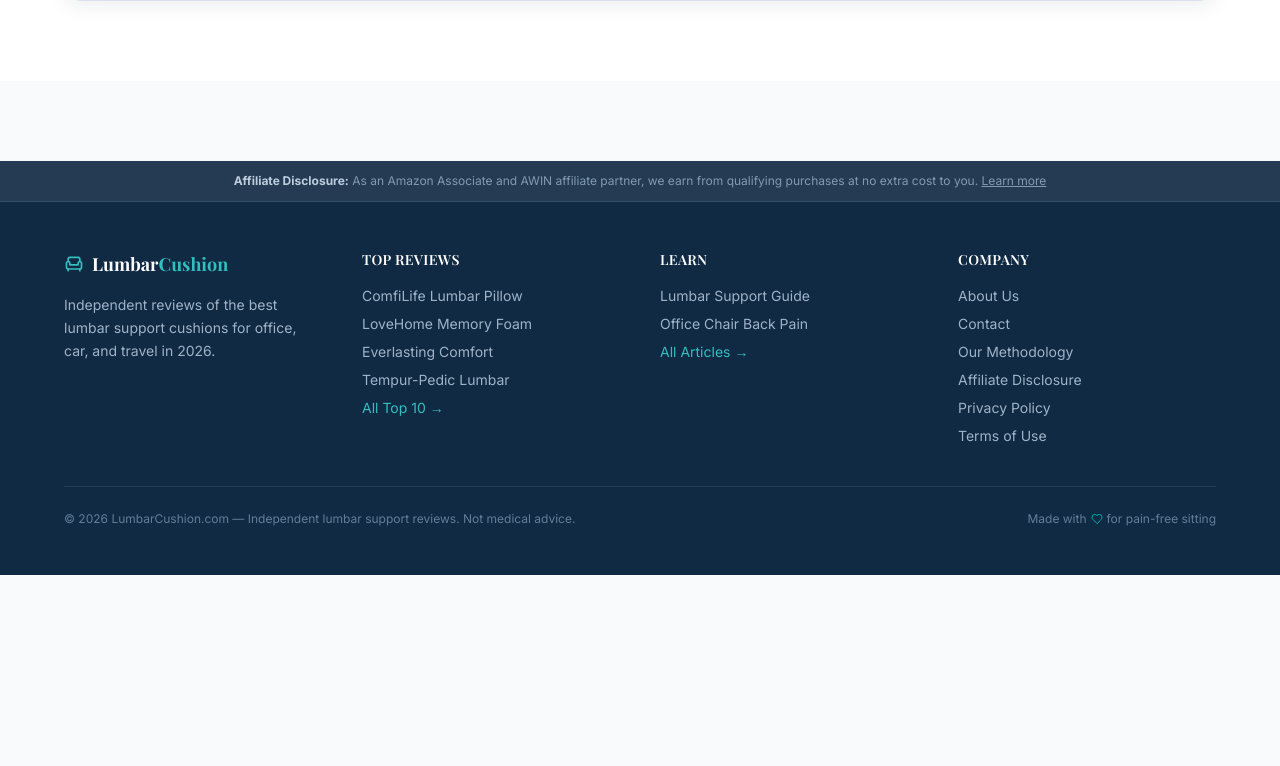
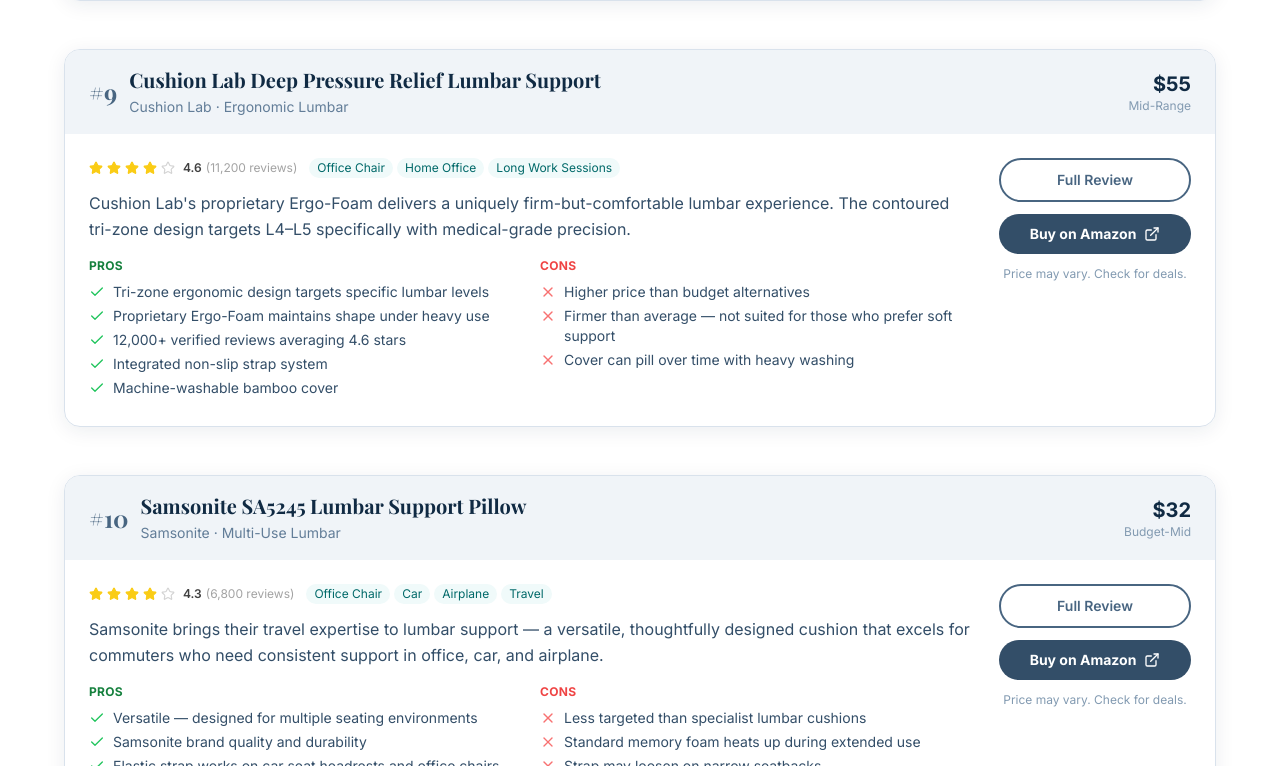
Before and after one commit to claudeemail6021-alt/lumbarcushion, a Next.js app: page /top-10 in a window 1280 px wide. Shown: the part 3834-4600 px from the top of the page. Before the commit the page ends 4409 px from the top, so only its background shows below. Built offline with nearby package versions, Linux system fonts and the light colour scheme; a web font is replaced by a local one.

Commit message:
📦 Add 2 new products: Cushion Lab + Everlasting Comfort

```diff
--- a/src/data/products.ts
+++ b/src/data/products.ts
@@ -257,6 +257,64 @@ const products: Product[] = [
     ],
     rank: 8,
   },
+  {
+    id: "9",
+    slug: "cushion-lab-deep-pressure-lumbar",
+    name: "Cushion Lab Deep Pressure Relief Lumbar Support",
+    brand: "Cushion Lab",
+    asin: "B09MKJF3BD",
+    price: "$55",
+    priceRange: "Mid-Range",
+    rating: 4.6,
+    reviewCount: 11200,
+    shortDescription: "Cushion Lab's proprietary Ergo-Foam delivers a uniquely firm-but-comfortable lumbar experience. The contoured tri-zone design targets L4–L5 specifically with medical-grade precision.",
+    cushionType: "Ergonomic Lumbar",
+    material: "Proprietary Ergo-Foam",
+    bestFor: ["Office Chair", "Home Office", "Long Work Sessions"],
+    pros: ["Tri-zone ergonomic design targets specific lumbar levels", "Proprietary Ergo-Foam maintains shape under heavy use", "12,000+ verified reviews averaging 4.6 stars", "Integrated non-slip strap system", "Machine-washable bamboo cover"],
+    cons: ["Higher price than budget alternatives", "Firmer than average — not suited for those who prefer soft support", "Cover can pill over time with heavy washing"],
+    featureBreakdown: {
+      "Tri-Zone Ergo Design": "Three distinct pressure zones: softer at the top and bottom edges, firmer in the center L4-L5 contact area. Reduces pressure points at the cushion edges while providing maximum support where the lumbar curve needs it.",
+      "Ergo-Foam Technology": "Cushion Lab's proprietary foam blend maintains structural integrity better than standard memory foam under extended daily use — a common point of praise in long-term owner reviews.",
+    },
+    whoItsFor: "Home office workers and remote professionals who need all-day lumbar support with specific attention to the lower lumbar levels. Those who have tried standard lumbar cushions and found them too soft.",
+    notFor: "Those who prefer soft, cushioning support. Not ideal as a travel cushion due to size and lack of inflatable design.",
+    howToUse: "Position the central zone of the cushion at your L4-L5 region — approximately at belt-line height. The graduated firmness zones should produce comfortable support without pressure points at the cushion edges.",
+    faq: [
+      { question: "How does this compare to the ComfiLife?", answer: "The Cushion Lab is firmer and more specifically contoured for the lower lumbar. It suits those who found the ComfiLife too soft or insufficiently targeted. For most general users, the ComfiLife at $30 provides excellent value; upgrade to Cushion Lab if you need more firmness and precision." },
+      { question: "Does the non-slip strap work on mesh chairs?", answer: "Yes — the integrated strap is designed to work on both fabric and mesh chair backs, which some single-strap designs struggle with." },
+    ],
+    rank: 9,
+    featured: true,
+  },
+  {
+    id: "10",
+    slug: "samsonite-lumbar-back-pillow",
+    name: "Samsonite SA5245 Lumbar Support Pillow",
+    brand: "Samsonite",
+    asin: "B0819XFHFC",
+    price: "$32",
+    priceRange: "Budget-Mid",
+    rating: 4.3,
+    reviewCount: 6800,
+    shortDescription: "Samsonite brings their travel expertise to lumbar support — a versatile, thoughtfully designed cushion that excels for commuters who need consistent support in office, car, and airplane.",
+    cushionType: "Multi-Use Lumbar",
+    material: "Memory Foam",
+    bestFor: ["Office Chair", "Car", "Airplane", "Travel"],
+    pros: ["Versatile — designed for multiple seating environments", "Samsonite brand quality and durability", "Elastic strap works on car seat headrests and office chairs", "Lightweight for travel use", "Affordable for brand-name quality"],
+    cons: ["Less targeted than specialist lumbar cushions", "Standard memory foam heats up during extended use", "Strap may loosen on narrow seatbacks"],
+    featureBreakdown: {
+      "Travel-Optimized Design": "Lighter and more compact than most lumbar cushions, designed by a travel brand for use across multiple transportation and work environments.",
+      "Universal Strap Routing": "Elastic strap can attach to both office chair backs and car seat headrests, giving genuine multi-use functionality rather than requiring separate cushions for each environment.",
+    },
+    whoItsFor: "Commuters who move between office desks, car seats, and public transport. Those who want one lumbar cushion that works acceptably in all their seating environments.",
+    notFor: "Those who prioritize absolute maximum lumbar support over versatility — specialist cushions like the ComfiLife or Cushion Lab provide deeper lumbar support in their primary environment.",
+    howToUse: "Loop the elastic strap over the chair back or car headrest to secure. Position the fullest curve of the cushion at your lumbar region. For air travel, the compact size allows fitting in seat back pockets.",
+    faq: [
+      { question: "How does it compare to dedicated car lumbar cushions?", answer: "It works in cars but is less specialized than the Sabar car lumbar. Samsonite's advantage is dual-use — one cushion for office and car, versus buying two specialized options." },
+    ],
+    rank: 10,
+  },
 ];
 
 export function getAllProducts(): Product[] {
```
